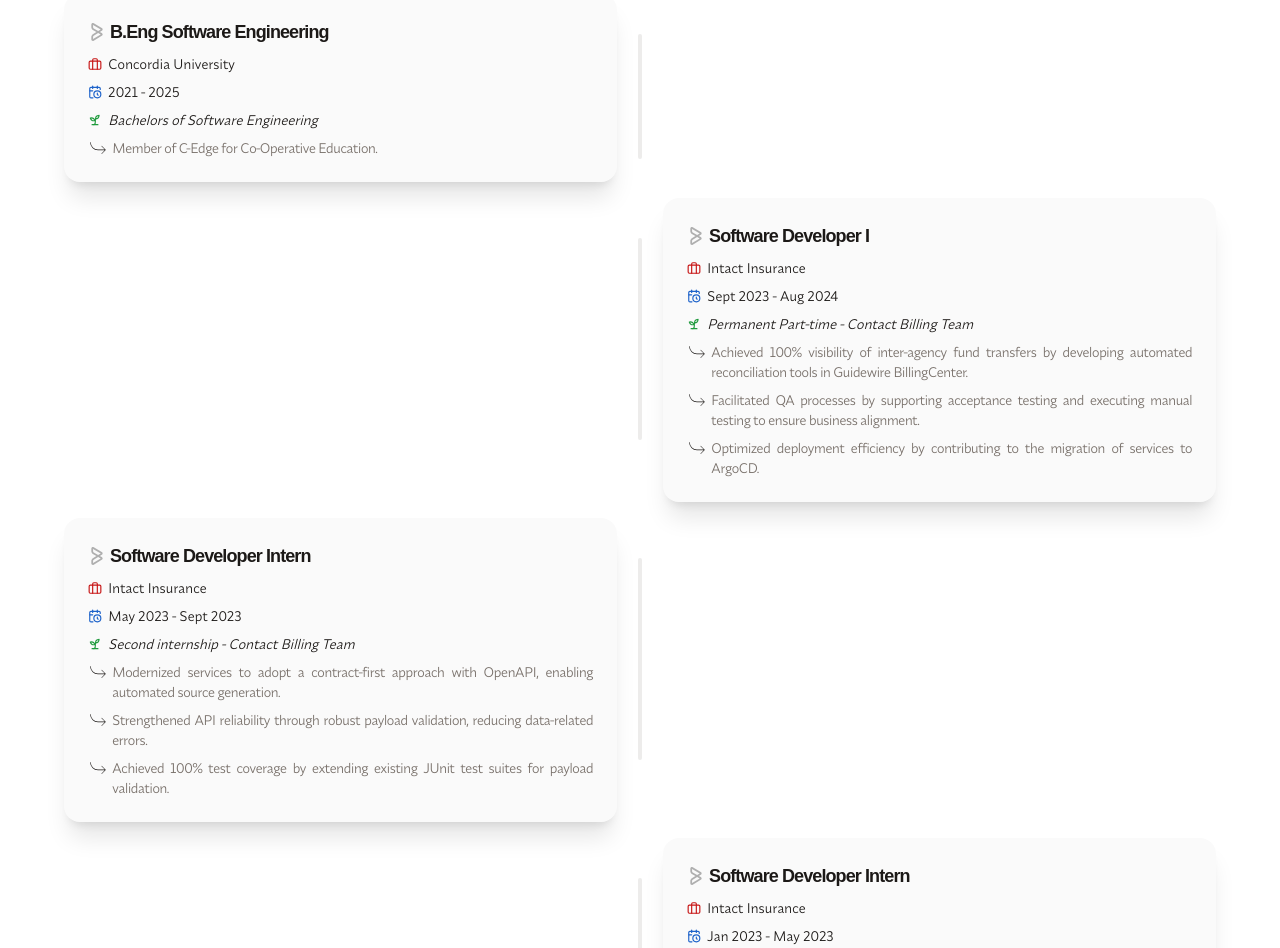
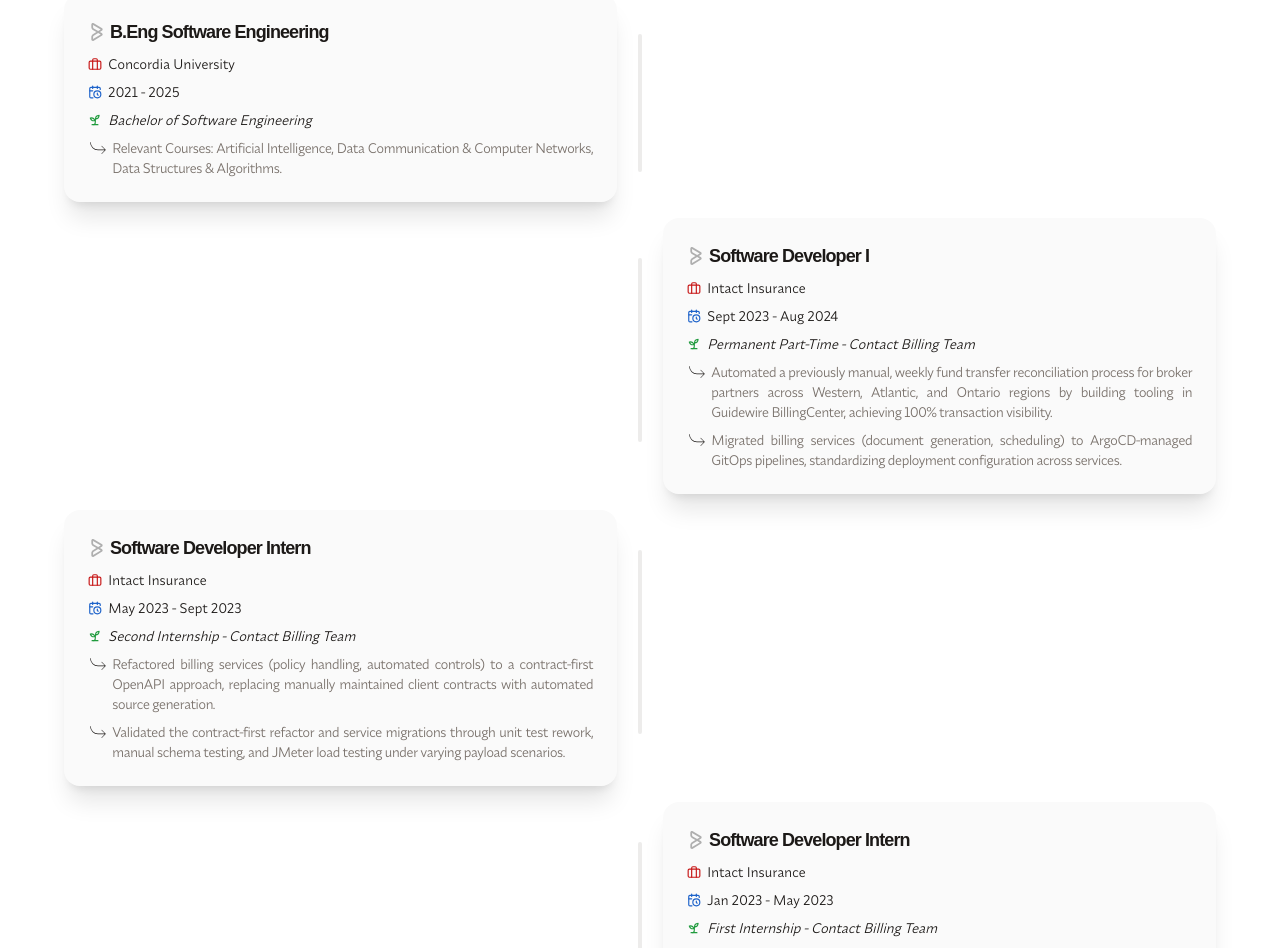
Before and after one commit to eimcharles/eimcharles.github.io, a React (Vite) app: page / in a window 1280 px wide. Shown: the part 2720-3668 px from the top of the page. Built offline with nearby package versions, Linux system fonts and the light colour scheme; a web font is replaced by a local one.

Commit message:
chore(background): update background data.

```diff
--- a/src/data/backgroundData.js
+++ b/src/data/backgroundData.js
@@ -17,9 +17,9 @@
     role: "B.Eng Software Engineering",
     organization: "Concordia University",
     duration: "2021 - 2025",
-    summary: "Bachelors of Software Engineering",
+    summary: "Bachelor of Software Engineering",
     contributions: [
-      {id: "concordia-c1" , text: "Member of C-Edge for Co-Operative Education."},
+      {id: "concordia-c1", text: "Relevant Courses: Artificial Intelligence, Data Communication & Computer Networks, Data Structures & Algorithms."},
     ]
   },
   {
@@ -27,11 +27,10 @@
     role: "Software Developer I",
     organization: "Intact Insurance",
     duration: "Sept 2023 - Aug 2024",
-    summary: "Permanent Part-time - Contact Billing Team",
+    summary: "Permanent Part-Time - Contact Billing Team",
     contributions: [
-      {id: "intact-c1" , text: "Achieved 100% visibility of inter-agency fund transfers by developing automated reconciliation tools in Guidewire BillingCenter."},
-      {id: "intact-c2" , text: "Facilitated QA processes by supporting acceptance testing and executing manual testing to ensure business alignment."},
-      {id: "intact-c3" , text: "Optimized deployment efficiency by contributing to the migration of services to ArgoCD."}
+      {id: "intact-c1", text: "Automated a previously manual, weekly fund transfer reconciliation process for broker partners across Western, Atlantic, and Ontario regions by building tooling in Guidewire BillingCenter, achieving 100% transaction visibility."},
+      {id: "intact-c2", text: "Migrated billing services (document generation, scheduling) to ArgoCD-managed GitOps pipelines, standardizing deployment configuration across services."}
     ]
   },
   {
@@ -39,11 +38,10 @@
     role: "Software Developer Intern",
     organization: "Intact Insurance",
     duration: "May 2023 - Sept 2023",
-    summary: "Second internship - Contact Billing Team",
+    summary: "Second Internship - Contact Billing Team",
     contributions: [
-      {id: "intact-c4" , text: "Modernized services to adopt a contract-first approach with OpenAPI, enabling automated source generation."},
-      {id: "intact-c5" , text: "Strengthened API reliability through robust payload validation, reducing data-related errors."},
-      {id: "intact-c6" , text: "Achieved 100% test coverage by extending existing JUnit test suites for payload validation."}
+      {id: "intact-c3", text: "Refactored billing services (policy handling, automated controls) to a contract-first OpenAPI approach, replacing manually maintained client contracts with automated source generation."},
+      {id: "intact-c4", text: "Validated the contract-first refactor and service migrations through unit test rework, manual schema testing, and JMeter load testing under varying payload scenarios."}
     ]
   },
   {
@@ -51,10 +49,9 @@
     role: "Software Developer Intern",
     organization: "Intact Insurance",
     duration: "Jan 2023 - May 2023",
-    summary: "First internship - Contact Billing Team",
+    summary: "First Internship - Contact Billing Team",
     contributions: [
-      {id: "intact-c7" , text: "Optimized service configurations by refactoring dependency management, managing plugin lifecycles, and standardizing Swagger documentation."},
-      {id: "intact-c8" , text: "Fostered collaboration and continuous improvement by active participation in Scrum ceremonies."},
+      {id: "intact-c5", text: "Standardized service configurations and API documentation practices — including YAML source generation, Swagger cleanup, and dependency and plugin lifecycle management — across 3+ billing services."},
     ]
   }
 ];
```
